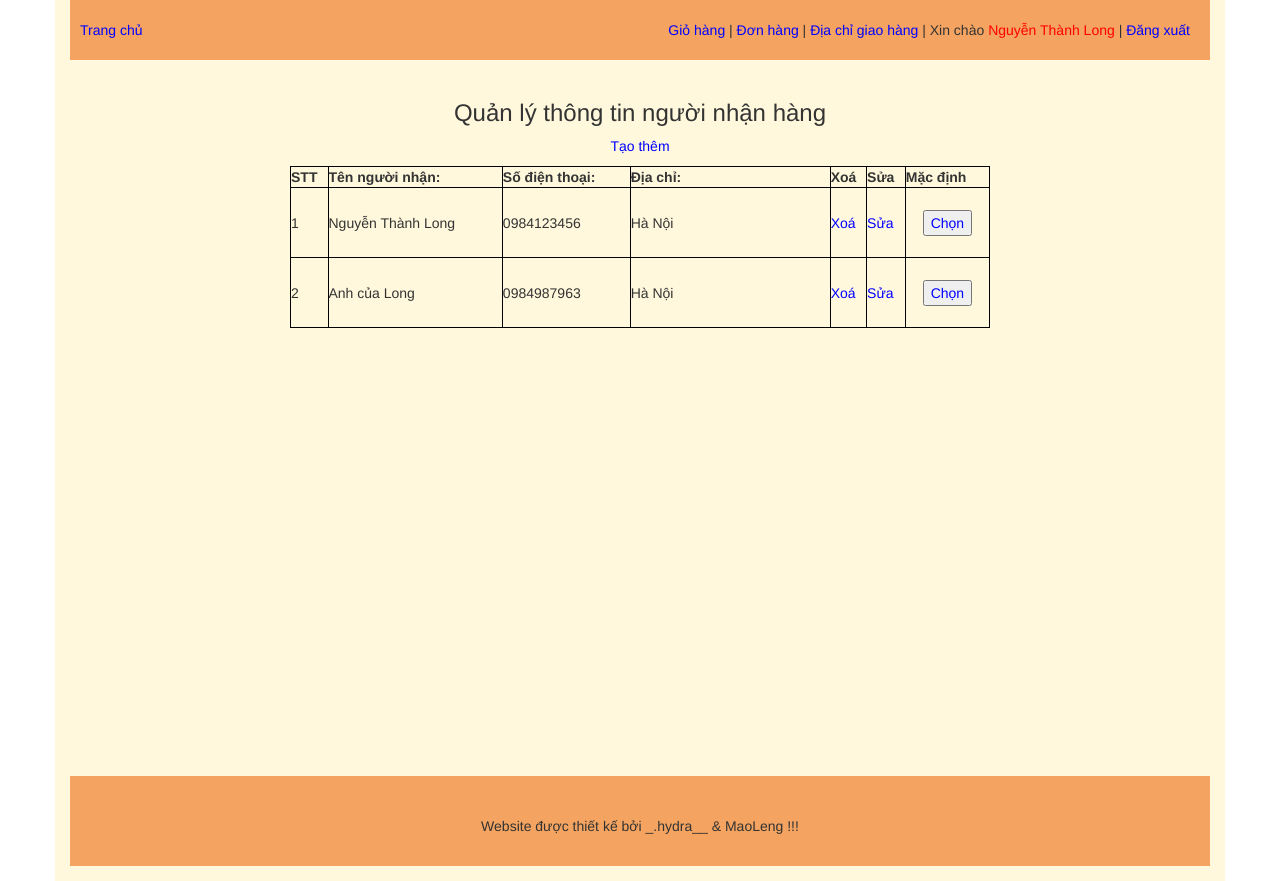
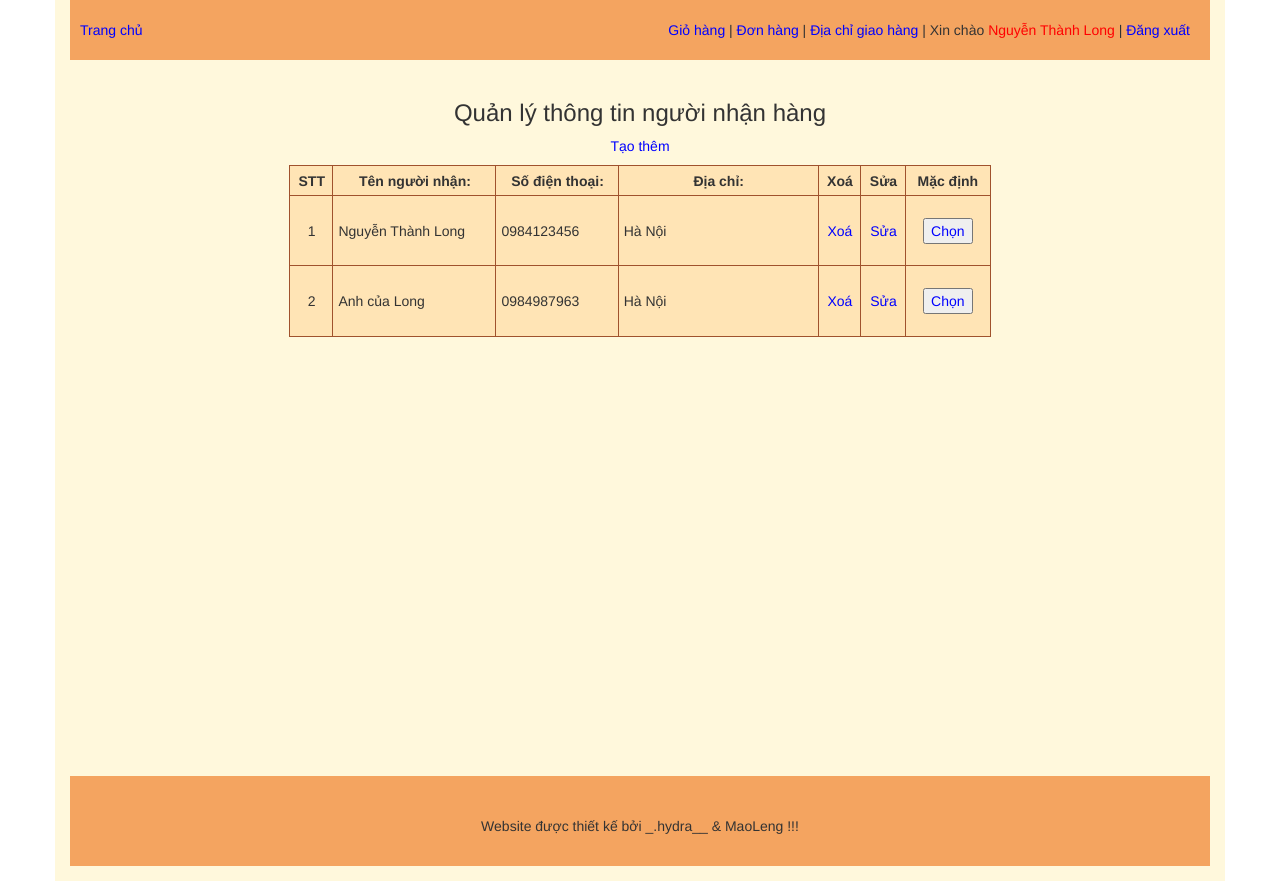
Before and after one commit to hydra029/J2School, a PHP site: page /receiver.php in a window 1280 px wide. Run offline with PHP 8.4, Linux system fonts and the light colour scheme; a user stored in the database is signed in; data comes from the database, SQL or seed files in the repository.

Commit message:
update css

```diff
--- a/card.css
+++ b/card.css
@@ -6,18 +6,18 @@
 	height: 350px;
 	text-align: center;
 	float: left;
-	border: 1px solid Sienna;
 	border-radius: 20px;
 	padding: 0.5%;
 	margin: 0.5%;
 	width: 24%;
 	background: Moccasin;
+	border: 1px solid Sienna;
 }
 .card :hover > .card_img {
 	transform: translateY(-10px) scale(1.15) ;
 }
- .card_name {
- 	padding: 0px 10px;
+.card_name {
+	padding: 0px 10px;
 	margin-top: 5px;
 	height: 60px;
 	width: 100%;
--- a/index.php
+++ b/index.php
@@ -61,7 +61,7 @@ if (isset($_SESSION['customer_id'])) {
 			min-height: 1100px;
 		}
 		#div_duoi {
-			height: 10vh;
+			height: 90px;
 			background: aliceblue;
 			text-align: center;
 			bottom: 5px;
--- a/menu.css
+++ b/menu.css
@@ -97,3 +97,15 @@ button:hover {
 	transform: scale(0.95);
 	border-radius: 10px;
 }
+table tr td{
+	background: Moccasin;
+	border: 1px solid Sienna;
+	border-style: hidden; /* hide standard table (collapsed) border */
+	box-shadow: 0 0 0 1px #A0522D; /* this draws the table border  */
+	padding: 5px;
+}table tr th{
+	background: Moccasin;
+	border: 1px solid Sienna;
+	border-style: hidden; /* hide standard table (collapsed) border */
+	box-shadow: 0 0 0 1px #A0522D; /* this draws the table border  */
+}
--- a/order.php
+++ b/order.php
@@ -185,7 +185,7 @@ require 'check_account.php';
 										<?php echo $each['name'] ?>
 									</a>
 								</td>
-								<td>
+								<td height="155px">
 									<img width="200px" height="150px" src="admin/products/<?php echo $each['image']; ?>">
 								</td>
 								<td>
--- a/receiver.php
+++ b/receiver.php
@@ -64,37 +64,37 @@ require 'check_account.php';
 				<div id="div_table">
 					<table width="700px" class="border" id="table1">
 						<tr>
-							<td>
+							<td class="center">
 								<b>
 									STT
 								</b>
 							</td>
-							<td>
+							<td class="center">
 								<b>
 									Tên người nhận:
 								</b>
 							</td>
-							<td>
+							<td class="center">
 								<b>
 									Số điện thoại:
 								</b>
 							</td>
-							<td width="200px">
+							<td width="200px" class="center">
 								<b>
 									Địa chỉ:
 								</b>
 							</td>
-							<td>
+							<td class="center">
 								<b>
 									Xoá
 								</b>
 							</td>
-							<td>
+							<td class="center">
 								<b>
 									Sửa
 								</b>
 							</td>
-							<td>
+							<td class="center">
 								<b>
 									Mặc định
 								</b>
@@ -105,7 +105,7 @@ require 'check_account.php';
 							$num ++;
 							?>
 							<tr>
-								<td>
+								<td class="center">
 									<span><?php echo $num ?></span>
 								</td>
 								<td>
@@ -117,12 +117,12 @@ require 'check_account.php';
 								<td height="70px">
 									<span class="span-address"><?php echo $each['address'] ?></span>
 								</td>
-								<td>
+								<td class="center">
 									<a href="#" class="btn-receiver-delete" data-id="<?php echo $each['id']; ?>">
 										Xoá
 									</a>
 								</td>
-								<td>
+								<td class="center">
 									<a data-toggle="modal" href="#modal-receiver-form-change" class="btn-receiver-form" data-id="<?php echo $each['id'] ?>" data-num="<?php echo $num ?>">
 										Sửa
 									</a>
```
Also changed, not shown: 1 other file.
